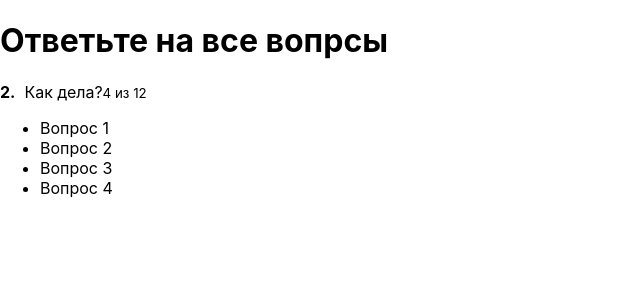
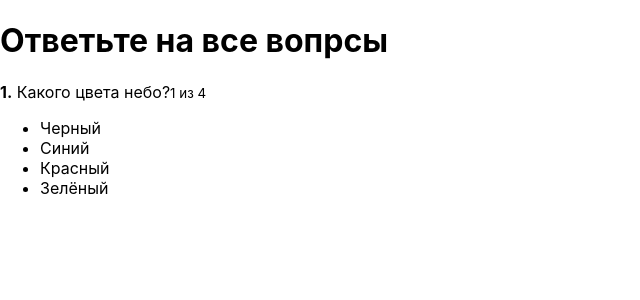
Before and after one commit to ekzema/react-quiz, a React app: page / in a window 1280 px wide. Shown: the top 300 px of the page, without its empty margins (0-640 px from the left). Built offline with nearby package versions, Linux system fonts and the light colour scheme.

Commit message:
Lesson 6.12

```diff
--- a/public/index.html
+++ b/public/index.html
@@ -15,6 +15,7 @@
       user's mobile device or desktop. See https://developers.google.com/web/fundamentals/web-app-manifest/
     -->
     <link rel="manifest" href="%PUBLIC_URL%/manifest.json" />
+    <script src="https://kit.fontawesome.com/d5c01902eb.js" crossorigin="anonymous"></script>
     <!--
       Notice the use of %PUBLIC_URL% in the tags above.
       It will be replaced with the URL of the `public` folder during the build.
@@ -24,7 +25,7 @@
       work correctly both with client-side routing and a non-root public URL.
       Learn how to configure a non-root public URL by running `npm run build`.
     -->
-    <title>React App</title>
+    <title>Quiz App</title>
   </head>
   <body>
     <noscript>You need to enable JavaScript to run this app.</noscript>
--- a/src/components/ActiveQuiz/ActiveQuiz.js
+++ b/src/components/ActiveQuiz/ActiveQuiz.js
@@ -6,13 +6,15 @@ const ActiveQuiz = props => (
     <div className={classes.ActiveQuize}>
         <p className={classes.Question}>
             <span>
-                <strong>2.</strong>&nbsp;
-                Как дела?
+                <strong>{props.answerNumber}.</strong>&nbsp;
+                {props.question}
             </span>
-            <small>4 из 12</small>
+            <small>{props.answerNumber} из {props.quizLength}</small>
         </p>
         <AnswersList
+            state={props.state}
             answers={props.answers}
+            onAnswerClick={props.onAnswerClick}
         />
     </div>
 )
--- a/src/components/AnswersList/AnswerItem/AnswerItem.css
+++ b/src/components/AnswersList/AnswerItem/AnswerItem.css
@@ -10,3 +10,11 @@
     background: rgba(255, 255, 255, .2);
     transition: background .3s ease-in-out;
 }
+
+.AnswerItem.success {
+    background: rgba(161, 240, 60, .7);
+}
+
+.AnswerItem.error {
+    background: rgba(240, 87, 108, .7);
+}
--- a/src/components/AnswersList/AnswerItem/AnswerItem.js
+++ b/src/components/AnswersList/AnswerItem/AnswerItem.js
@@ -2,8 +2,15 @@ import React from "react"
 import classes from './AnswerItem.css'
 
 const AnswerItem = props => {
+    const cls = [classes.AnswerItem]
+    if (props.state) {
+        cls.push(classes[props.state])
+    }
     return (
-        <li className={classes.AnswerItem}>
+        <li
+            className={cls.join('  ')}
+            onClick={() => props.onAnswerClick(props.answer)}
+        >
             {props.answer.text}
         </li>
     )
--- a/src/components/AnswersList/AnswersList.js
+++ b/src/components/AnswersList/AnswersList.js
@@ -6,7 +6,12 @@ const AnswersList = props => (
     <ul className={classes.AnswersList}>
         {props.answers.map((answer, index) => {
             return (
-                <AnswerItem key={index} answer={answer}/>
+                <AnswerItem
+                    key={index}
+                    answer={answer}
+                    onAnswerClick={props.onAnswerClick}
+                    state={props.state ? props.state[answer.id] : null}
+                />
             )
         })}
     </ul>
--- /dev/null
+++ b/src/components/FinishedQuiz/FinishedQuiz.css
@@ -0,0 +1,26 @@
+.FinishedQuiz {
+    padding: 20px;
+    color: #fff;
+    border: 2px solid #fff;
+    border-radius: 5px;
+    box-sizing: border-box;
+    margin: 0 10px;
+}
+
+.FinishedQuiz ul {
+    list-style: none;
+    padding: 0;
+    margin: 0;
+}
+
+.success {
+    background: rgba(161, 240, 60, .7);
+}
+
+.error {
+    background: rgba(240, 87, 108, .7);
+}
+
+.FinishedQuiz ul li i {
+    margin-left: 10px;
+}
--- /dev/null
+++ b/src/components/FinishedQuiz/FinishedQuiz.js
@@ -0,0 +1,36 @@
+import React from "react"
+import classes from './FinishedQuiz.css'
+
+const FinishedQuiz = props => {
+    return (
+        <div className={classes.FinishedQuiz}>
+            <ul>
+                {console.log(props.quiz, '---------------')}
+                {props.quiz.map((quizItem, index) => {
+                    console.log(quizItem.id, 'quizItem.id')
+                    const cls = [
+                        'fa',
+                        props.results[quizItem.id] === 'error' ? 'fa-times' : 'fa-check',
+                        classes[props.results[quizItem.id]]
+                    ]
+                    return (
+                        <ul>
+                            <li key={index}>
+                                <strong>{index + 1}</strong>. &nbsp;
+                                {quizItem.question}
+                                <i className={cls.join(' ')} />
+                            </li>
+                        </ul>
+                    )
+                })}
+
+            </ul>
+            <p>Правильно 4 из 10</p>
+            <div>
+                <button>Повторить</button>
+            </div>
+        </div>
+    )
+}
+
+export default FinishedQuiz
--- a/src/containers/Quiz/Quiz.js
+++ b/src/containers/Quiz/Quiz.js
@@ -1,34 +1,125 @@
 import React, {Component} from "react"
 import classes from './Quiz.css'
-import ActiveQuiz from "../../components/ActiveQuiz/ActiveQuiz";
+import ActiveQuiz from '../../components/ActiveQuiz/ActiveQuiz';
+import FinishedQuiz from '../../components/FinishedQuiz/FinishedQuiz'
 
 class Quiz extends Component {
     state = {
+        results: {},
+        isFinished: false,
+        activeQuestion: 0,
+        answerState: null,
         quiz: [
             {
+                id: 1,
+                question: 'Какого цвета небо?',
+                rightAnswerId: 2,
                 answers: [
                     {
-                        text: 'Вопрос 1'
+                        text: 'Черный',
+                        id: 1
                     },
                     {
-                        text: 'Вопрос 2'
+                        text: 'Синий',
+                        id: 2
                     },
                     {
-                        text: 'Вопрос 3'
+                        text: 'Красный',
+                        id: 3
                     },
                     {
-                        text: 'Вопрос 4'
+                        text: 'Зелёный',
+                        id: 4
+                    }
+                ]
+            },
+            {
+                id: 2,
+                question: 'В каком году основале Санкт-Петербург?',
+                rightAnswerId: 2,
+                answers: [
+                    {
+                        text: '1700',
+                        id: 1
+                    },
+                    {
+                        text: '1702',
+                        id: 2
+                    },
+                    {
+                        text: '1703',
+                        id: 3
+                    },
+                    {
+                        text: '1803',
+                        id: 4
                     }
                 ]
             }
         ]
+    }
+    onAnswerClickHandler = (answerId) => {
+        if (this.state.answerState) {
+            const key = Object.keys(this.state.answerState)[0]
+            if (this.state.answerState[key] === 'success') {
+                return
+            }
+        }
+        const question = this.state.quiz[this.state.activeQuestion]
+        const results = this.state.results
+        if (question.rightAnswerId === answerId.id) {
+            if (!results[answerId.id]) {
+                results[answerId.id] = 'success'
+            }
+
+            this.setState({
+                answerState: {[answerId.id]: 'success'},
+                results
+            })
+            const timeout = window.setTimeout(() => {
+                if (this.QuizFinished()) {
+                    this.setState({isFinished: true})
+                } else {
+                    this.setState({
+                        activeQuestion: this.state.activeQuestion + 1,
+                        answerState: null
+                    })
+                }
+                window.clearTimeout(timeout)
+            }, 1000)
+
+        } else {
+            results[answerId.id] = 'error'
+            this.setState({
+                answerState: {[answerId.id]: 'error'},
+                results
+            })
+        }
+    }
+    QuizFinished () {
+        return this.state.activeQuestion + 1 === this.state.quiz.length
     }
     render() {
         return(
             <div className={classes.Quiz}>
                 <div className={classes.QuizWrapper}>
                     <h1>Ответьте на все вопрсы</h1>
-                    <ActiveQuiz answers={this.state.quiz[0].answers} /></div>
+                    {
+                        this.state.isFinished
+                        ? <FinishedQuiz
+                            reuslt={this.state.results}
+                            quiz={this.state.quiz}
+                            />
+                        : <ActiveQuiz
+                        answers={this.state.quiz[this.state.activeQuestion].answers}
+                        question={this.state.quiz[this.state.activeQuestion].question}
+                        onAnswerClick={this.onAnswerClickHandler}
+                        quizLength={this.state.quiz[this.state.activeQuestion].answers.length}
+                        answerNumber={this.state.activeQuestion + 1}
+                        state={this.state.answerState}
+                        />
+                    }
+                    </div>
             </div>
         )
     }
```
